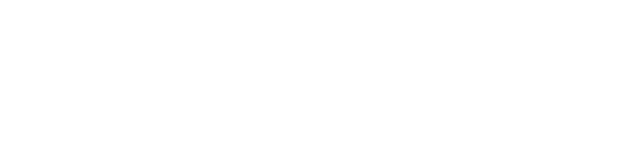
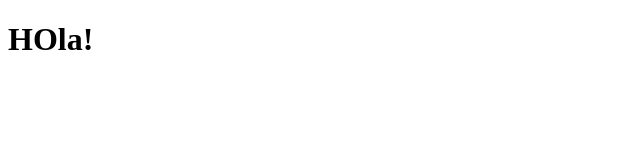
Before and after one commit to JavierPA3/Tarea-4.12.-Practica5.-Git.-Creando-ramas, a plain HTML site: page index.html in a window 1280 px wide. Shown: the whole page, without its empty margins (0-640 px from the left). Drawn offline with Linux system fonts and the light colour scheme.

Commit message:
indexmerge

```diff
--- a/index.html
+++ b/index.html
@@ -7,6 +7,6 @@
     <title>Document</title>
 </head>
 <body>
-
+    <h1>HOla!</h1>
 </body>
 </html>
```
